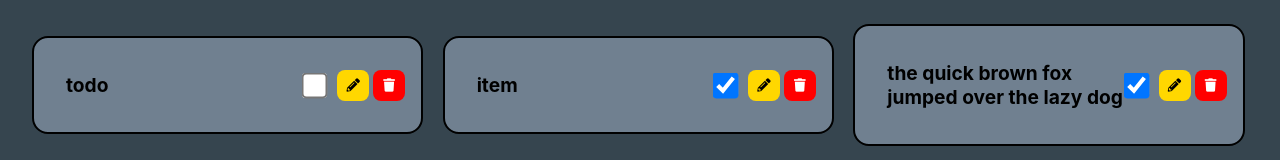
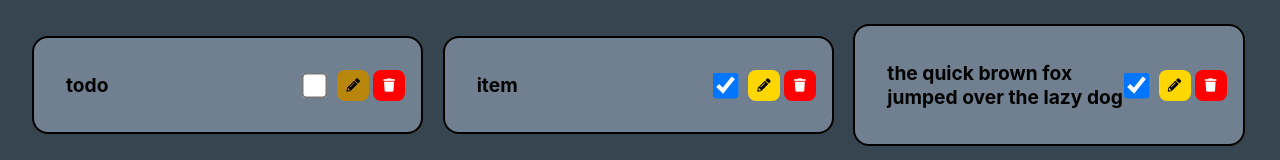
Before and after one commit to aaronrine/todo-list, a React (Create React App) app: page / in a window 1280 px wide. In both pictures the pointer is over the button 353 px from the left and 276 px from the top of the page. Shown: the part 191-351 px from the top of the page. Built offline with nearby package versions, Linux system fonts and the light colour scheme.

Commit message:
style(buttons): change onHover from opacity to color

```diff
--- a/src/components/App/App.scss
+++ b/src/components/App/App.scss
@@ -33,6 +33,7 @@
         input[type="checkbox"] {
           margin-right: 1rem;
           transform: scale(2);
+          cursor: pointer;
         }
         .buttons {
           display: flex;
@@ -42,16 +43,23 @@
             border-radius: 0.5rem;
             width: 2rem;
             padding: 0.5rem;
+            cursor: pointer;
           }
           button + button {
             margin-left: 0.25rem;
           }
           .edit {
             background: gold;
+            &:hover {
+              background: darkgoldenrod;
+            }
           }
           .delete {
             color: white;
             background: red;
+            &:hover {
+              background: darkred;
+            }
           }
         }
       }
@@ -70,7 +78,7 @@
       margin-left: 0.5rem;
       outline: none;
       border: none;
-      background: green;
+      background: lightgreen;
       color: white;
       width: 2rem;
       padding: 0.5rem;
@@ -78,7 +86,7 @@
 
       &:hover {
         cursor: pointer;
-        opacity: 50%;
+        background: green;
       }
     }
 
```
